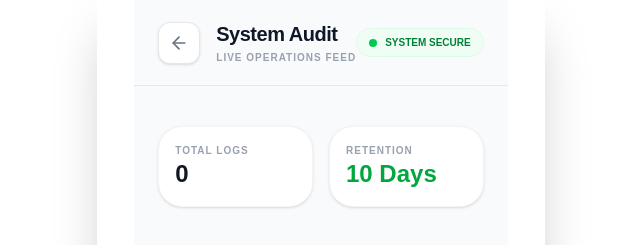
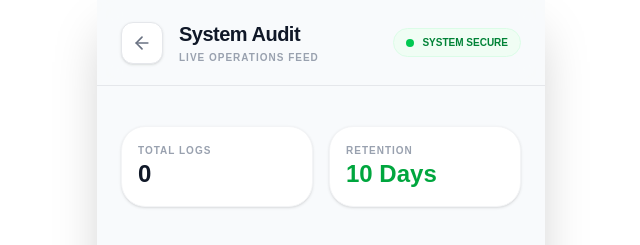
Before and after one commit to soheb85/baitulmal-app, a Next.js app: page /admin/audit in a window 1280 px wide. Shown: the top 245 px of the page, without its empty margins (319-959 px from the left). Built offline with nearby package versions, Linux system fonts and the light colour scheme; no server answers.

Commit message:
bug for audit log page

```diff
--- a/src/app/admin/audit/page.tsx
+++ b/src/app/admin/audit/page.tsx
@@ -1,28 +1,24 @@
 /* eslint-disable @typescript-eslint/no-explicit-any */
-"use client"; // <--- Converted to Client Component
+"use client";
 
 import { useState, useEffect } from "react";
 import { getAuditLogs } from "@/app/actions/auditActions";
-// import { getSession } from "@/app/actions/authActions"; // Handled by middleware or action
 import {
   ArrowLeft, Activity, User, ShieldCheck,
   Calendar, Clock, CheckCircle2, UserCircle2, Loader2
 } from "lucide-react";
-import { useBackNavigation } from "@/hooks/useBackNavigation"; // Import Hook
-import NavigationLoader from "@/components/ui/NavigationLoader"; // Import Loader
+import { useBackNavigation } from "@/hooks/useBackNavigation";
+import NavigationLoader from "@/components/ui/NavigationLoader";
 
 export default function AuditPage() {
   const [logs, setLogs] = useState<any[]>([]);
   const [loading, setLoading] = useState(true);
 
-  // --- Initialize Navigation Hook ---
   const { isNavigating, handleBack } = useBackNavigation("/");
 
-  // --- Fetch Logs on Mount ---
   useEffect(() => {
     async function fetchData() {
         setLoading(true);
-        // Assuming getAuditLogs is a Server Action that returns data
         const data = await getAuditLogs();
         setLogs(data);
         setLoading(false);
@@ -30,52 +26,51 @@ export default function AuditPage() {
     fetchData();
   }, []);
 
-  // --- Show Full Screen Loader if Navigating ---
   if (isNavigating) return <NavigationLoader message="Returning to Dashboard..." />;
 
   return (
-    <div className="min-h-screen bg-[#F8FAFC] dark:bg-[#020617] transition-colors duration-500 font-outfit">
+    <div className="min-h-screen bg-[#F8FAFC] dark:bg-[#020617] transition-colors duration-500 font-outfit w-full overflow-x-hidden">
 
       {/* --- Sticky Glassmorphic Header --- */}
-      <header className="sticky top-0 z-20 bg-[#F8FAFC]/80 dark:bg-[#020617]/80 backdrop-blur-md border-b border-gray-200 dark:border-gray-800 px-6 py-5">
-        <div className="max-w-3xl mx-auto flex items-center justify-between">
-          <div className="flex items-center gap-4">
+      <header className="sticky top-0 z-20 bg-[#F8FAFC]/80 dark:bg-[#020617]/80 backdrop-blur-md border-b border-gray-200 dark:border-gray-800 px-6 py-5 w-full">
+        <div className="max-w-3xl mx-auto flex items-center justify-between gap-3">
+          <div className="flex items-center gap-4 min-w-0">
             <button
-              onClick={() => handleBack()} // Use hook logic here
-              className="group p-2.5 bg-white dark:bg-gray-900 rounded-xl shadow-sm border border-gray-200 dark:border-gray-800 hover:border-green-500 transition-all active:scale-95"
+              onClick={() => handleBack()}
+              className="group p-2.5 bg-white dark:bg-gray-900 rounded-xl shadow-sm border border-gray-200 dark:border-gray-800 hover:border-green-500 transition-all active:scale-95 shrink-0"
             >
               <ArrowLeft className="w-5 h-5 text-gray-500 group-hover:text-green-600" />
             </button>
-            <div>
-              <h1 className="text-xl font-black text-gray-900 dark:text-white tracking-tight">System Audit</h1>
-              <p className="text-[10px] font-bold text-gray-400 uppercase tracking-widest mt-0.5">Live Operations Feed</p>
+            <div className="min-w-0">
+              <h1 className="text-xl font-black text-gray-900 dark:text-white tracking-tight truncate">System Audit</h1>
+              <p className="text-[10px] font-bold text-gray-400 uppercase tracking-widest mt-0.5 truncate">Live Operations Feed</p>
             </div>
           </div>
-          <div className="hidden sm:flex items-center gap-2 px-3 py-1.5 bg-green-50 dark:bg-green-900/20 border border-green-100 dark:border-green-800 rounded-full">
+          <div className="hidden sm:flex items-center gap-2 px-3 py-1.5 bg-green-50 dark:bg-green-900/20 border border-green-100 dark:border-green-800 rounded-full shrink-0">
             <div className="w-2 h-2 rounded-full bg-green-500 animate-pulse" />
             <span className="text-[10px] font-black text-green-700 dark:text-green-400 uppercase">System Secure</span>
           </div>
         </div>
       </header>
 
-      <main className="max-w-3xl mx-auto px-6 py-10">
+      <main className="max-w-3xl mx-auto px-6 py-10 w-full">
 
         {/* --- Stats Summary --- */}
-        <div className="grid grid-cols-2 gap-4 mb-10">
-            <div className="bg-white dark:bg-gray-900 p-4 rounded-3xl border border-gray-100 dark:border-gray-800 shadow-sm">
-                <p className="text-[10px] font-bold text-gray-400 uppercase tracking-widest">Total Logs</p>
-                <p className="text-2xl font-black text-gray-900 dark:text-white">
+        <div className="grid grid-cols-2 gap-4 mb-10 w-full">
+            <div className="bg-white dark:bg-gray-900 p-4 rounded-3xl border border-gray-100 dark:border-gray-800 shadow-sm min-w-0">
+                <p className="text-[10px] font-bold text-gray-400 uppercase tracking-widest truncate">Total Logs</p>
+                <p className="text-2xl font-black text-gray-900 dark:text-white truncate">
                     {loading ? "..." : logs.length}
                 </p>
             </div>
-            <div className="bg-white dark:bg-gray-900 p-4 rounded-3xl border border-gray-100 dark:border-gray-800 shadow-sm">
-                <p className="text-[10px] font-bold text-gray-400 uppercase tracking-widest">Retention</p>
-                <p className="text-2xl font-black text-green-600">10 Days</p>
+            <div className="bg-white dark:bg-gray-900 p-4 rounded-3xl border border-gray-100 dark:border-gray-800 shadow-sm min-w-0">
+                <p className="text-[10px] font-bold text-gray-400 uppercase tracking-widest truncate">Retention</p>
+                <p className="text-2xl font-black text-green-600 truncate">10 Days</p>
             </div>
         </div>
 
         {/* --- Log Timeline --- */}
-        <div className="relative space-y-6 before:absolute before:inset-0 before:ml-5 before:-translate-x-px before:h-full before:w-0.5 before:bg-gradient-to-b before:from-transparent before:via-gray-200 dark:before:via-gray-800 before:to-transparent">
+        <div className="relative space-y-6 before:absolute before:inset-0 before:ml-5 before:-translate-x-px before:h-full before:w-0.5 before:bg-gradient-to-b before:from-transparent before:via-gray-200 dark:before:via-gray-800 before:to-transparent w-full">
 
           {loading ? (
              // Loading State
@@ -92,7 +87,7 @@ export default function AuditPage() {
           ) : (
             // Data List
             logs.map((log: any) => (
-              <div key={log._id} className="relative flex items-start gap-6 group">
+              <div key={log._id} className="relative flex items-start gap-4 sm:gap-6 group w-full">
 
                 {/* Timeline Icon */}
                 <div className={`z-10 flex items-center justify-center w-10 h-10 rounded-2xl shrink-0 shadow-sm border-2 border-[#F8FAFC] dark:border-[#020617] transition-transform group-hover:scale-110 ${
@@ -105,17 +100,18 @@ export default function AuditPage() {
                    <Activity className="w-5 h-5" />}
                 </div>
 
-                {/* Content Card */}
-                <div className="flex-1 bg-white dark:bg-gray-900 p-5 rounded-[2rem] border border-gray-100 dark:border-gray-800 shadow-sm hover:shadow-md transition-all duration-300">
-                  <div className="flex justify-between items-center mb-3">
-                    <span className={`text-[9px] font-black px-2 py-0.5 rounded-md uppercase tracking-tighter ${
+                {/* Content Card - ADDED min-w-0 here */}
+                <div className="flex-1 min-w-0 bg-white dark:bg-gray-900 p-5 rounded-[2rem] border border-gray-100 dark:border-gray-800 shadow-sm hover:shadow-md transition-all duration-300">
+
+                  <div className="flex justify-between items-center mb-3 gap-2">
+                    <span className={`text-[9px] font-black px-2 py-0.5 rounded-md uppercase tracking-tighter shrink-0 ${
                         log.action === 'DISTRIBUTION' ? 'bg-blue-50 text-blue-600 dark:bg-blue-900/20' :
                         log.action === 'REGISTRATION' ? 'bg-emerald-50 text-emerald-600 dark:bg-emerald-900/20' :
                         'bg-gray-50 text-gray-600 dark:bg-gray-800'
                     }`}>
                       {log.action}
                     </span>
-                    <div className="flex items-center gap-1.5 text-gray-400">
+                    <div className="flex items-center gap-1.5 text-gray-400 shrink-0">
                         <Clock className="w-3 h-3" />
                         <span className="text-[10px] font-bold font-mono">
                             {new Date(log.timestamp).toLocaleTimeString([], { hour: '2-digit', minute: '2-digit' })}
@@ -123,25 +119,28 @@ export default function AuditPage() {
                     </div>
                   </div>
 
-                  <div className="space-y-1">
-                    <h3 className="text-sm font-bold text-gray-900 dark:text-white leading-snug">
+                  {/* ADDED break-all and max-w-full to handle long names/admin names */}
+                  <div className="space-y-1 w-full min-w-0">
+                    <h3 className="text-sm font-bold text-gray-900 dark:text-white leading-snug break-all max-w-full">
                       <span className="text-green-600 dark:text-green-500 font-black">{log.performedBy}</span>
-                      <span className="text-gray-400 font-medium"> acted on </span>
+                      <span className="text-gray-400 dark:text-gray-500 font-medium leading-tight"> acted on </span>
                       {log.beneficiaryName}
                     </h3>
-                    <p className="text-xs text-gray-500 dark:text-gray-400 font-inter leading-relaxed bg-gray-50 dark:bg-gray-800/50 p-3 rounded-xl mt-2 border border-gray-100 dark:border-gray-800 italic">
+
+                    {/* ADDED break-words here for the detailed log payload */}
+                    <p className="text-xs text-gray-500 dark:text-gray-400 font-inter leading-relaxed bg-gray-50 dark:bg-gray-800/50 p-3 rounded-xl mt-2 border border-gray-100 dark:border-gray-800 italic break-words max-w-full">
                       &quot;{log.details}&quot;
                     </p>
                   </div>
 
-                  <div className="mt-4 flex items-center justify-between">
-                      <div className="flex items-center gap-1.5">
-                        <Calendar className="w-3 h-3 text-gray-300" />
-                        <span className="text-[9px] font-black text-gray-400 uppercase tracking-widest">
+                  <div className="mt-4 flex items-center justify-between w-full">
+                      <div className="flex items-center gap-1.5 min-w-0 pr-2">
+                        <Calendar className="w-3 h-3 text-gray-300 shrink-0" />
+                        <span className="text-[9px] font-black text-gray-400 uppercase tracking-widest truncate">
                             {new Date(log.timestamp).toLocaleDateString('en-IN', { day: '2-digit', month: 'long', year: 'numeric' })}
                         </span>
                       </div>
-                      <ShieldCheck className="w-4 h-4 text-green-500/30" />
+                      <ShieldCheck className="w-4 h-4 text-green-500/30 shrink-0" />
                   </div>
                 </div>
               </div>
```
